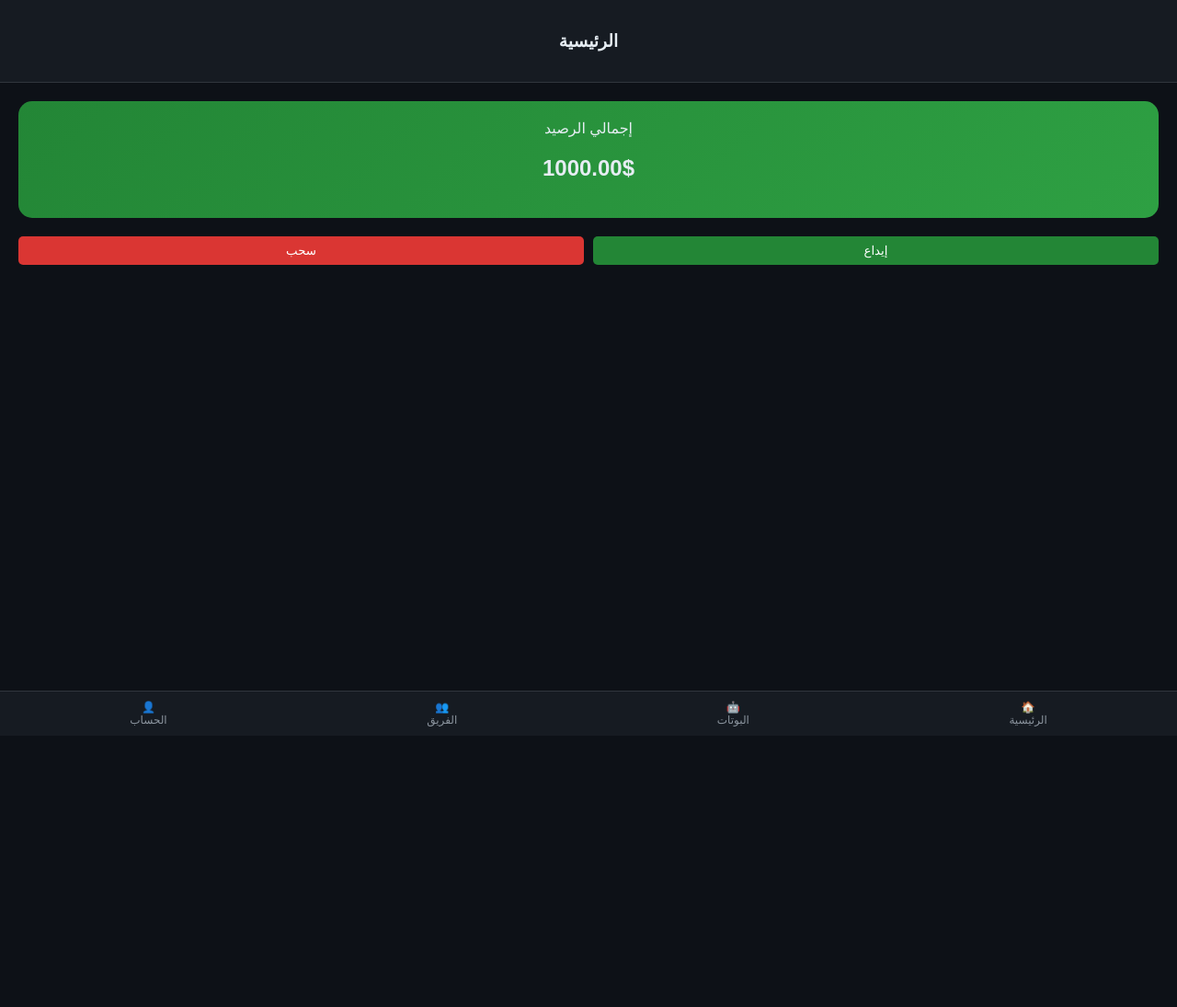
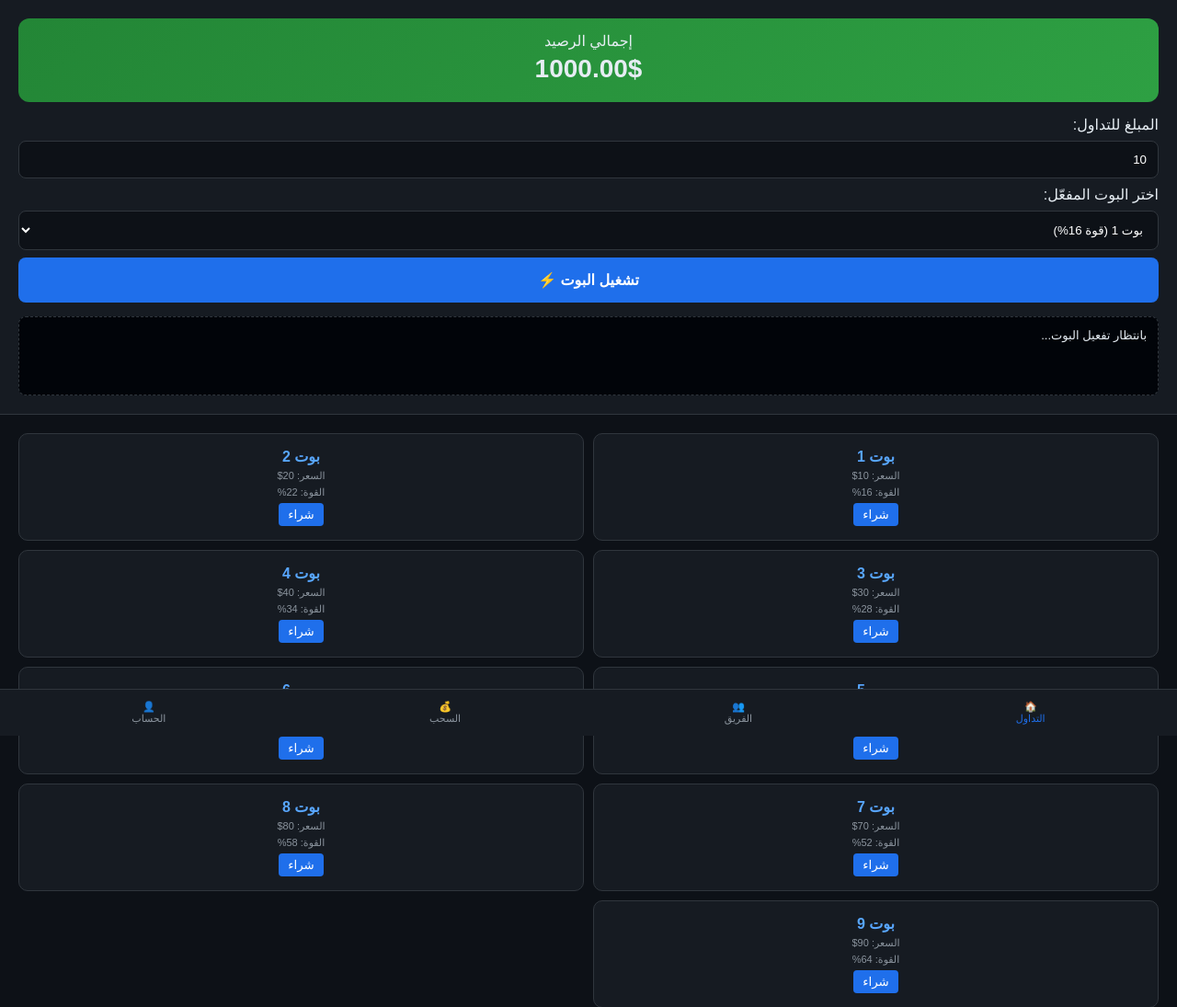
Before and after one commit to sbaknsskkssk/Sur, a website: page public/index.html in a window 1280 px wide. Shown: the top 1095 px of the page at 92% size. Before the commit the page ends 800 px from the top, so only its background shows below. Drawn offline with Linux system fonts and the light colour scheme.

Commit message:
Update index.html

```diff
--- a/public/index.html
+++ b/public/index.html
@@ -3,87 +3,103 @@
 <head>
     <meta charset="UTF-8">
     <meta name="viewport" content="width=device-width, initial-scale=1.0">
-    <title>Quantum AI Platform</title>
+    <title>Quantum AI - Trading</title>
     <style>
-        :root { --bg: #0d1117; --card: #161b22; --blue: #1f6feb; --green: #238636; --text: #e6edf3; }
-        body { background: var(--bg); color: var(--text); font-family: sans-serif; margin: 0; padding-bottom: 70px; }
-        .header { background: var(--card); padding: 15px; text-align: center; border-bottom: 1px solid #30363d; }
-        .page { display: none; padding: 20px; }
-        .active { display: block; }
+        :root { --bg: #0d1117; --card: #161b22; --blue: #1f6feb; --green: #238636; --red: #da3633; --text: #e6edf3; }
+        body { background: var(--bg); color: var(--text); font-family: sans-serif; margin: 0; padding-bottom: 80px; }
 
-        /* كروت البوتات */
-        .bot-card { background: var(--card); border-radius: 12px; padding: 15px; margin-bottom: 15px; border: 1px solid #30363d; display: flex; justify-content: space-between; align-items: center; }
-        .bot-info h4 { margin: 0; color: #58a6ff; }
-        .bot-info p { margin: 5px 0; font-size: 12px; color: #8b949e; }
-        .buy-btn { background: var(--blue); border: none; color: white; padding: 8px 15px; border-radius: 5px; cursor: pointer; }
+        .trade-section { padding: 20px; background: var(--card); border-bottom: 1px solid #30363d; }
+        .balance-card { background: linear-gradient(135deg, #238636, #2ea043); padding: 15px; border-radius: 12px; text-align: center; margin-bottom: 15px; }
+        .balance-card h2 { margin: 5px 0; font-size: 28px; }
 
-        /* شريط التنقل السفلي */
-        .nav-bar { position: fixed; bottom: 0; width: 100%; background: var(--card); display: flex; justify-content: space-around; padding: 10px 0; border-top: 1px solid #30363d; }
-        .nav-item { color: #8b949e; text-decoration: none; font-size: 12px; text-align: center; cursor: pointer; }
-        .nav-item.active-nav { color: var(--blue); }
+        input, select { width: 100%; padding: 12px; margin: 8px 0; background: #0d1117; border: 1px solid #30363d; color: white; border-radius: 8px; box-sizing: border-box; }
+        .activate-btn { width: 100%; padding: 15px; background: var(--blue); border: none; color: white; border-radius: 8px; font-weight: bold; cursor: pointer; font-size: 16px; }
 
-        .balance-box { background: linear-gradient(135deg, #238636, #2ea043); padding: 20px; border-radius: 15px; text-align: center; margin-bottom: 20px; }
-        input { width: 100%; padding: 10px; margin: 10px 0; background: #0d1117; border: 1px solid #30363d; color: white; border-radius: 5px; }
+        .log-box { margin-top: 15px; background: #010409; border: 1px dashed #30363d; padding: 12px; border-radius: 8px; min-height: 60px; font-size: 13px; }
+
+        /* قائمة البوتات الـ 9 */
+        .bots-grid { padding: 20px; display: grid; grid-template-columns: 1fr 1fr; gap: 10px; }
+        .bot-item { background: var(--card); padding: 15px; border-radius: 10px; border: 1px solid #30363d; text-align: center; }
+        .bot-item h4 { margin: 0; color: #58a6ff; }
+        .bot-item span { font-size: 11px; color: #8b949e; display: block; margin: 5px 0; }
+
+        .nav-bar { position: fixed; bottom: 0; width: 100%; background: var(--card); display: flex; justify-content: space-around; padding: 12px 0; border-top: 1px solid #30363d; }
+        .nav-item { color: #8b949e; font-size: 11px; text-align: center; cursor: pointer; }
+        .active-nav { color: var(--blue); }
     </style>
 </head>
 <body>
 
-    <div class="header">
-        <h3 id="page-title">الرئيسية</h3>
+    <div class="trade-section">
+        <div class="balance-card">
+            <span>إجمالي الرصيد</span>
+            <h2 id="main-balance">1000.00$</h2>
+        </div>
+
+        <label>المبلغ للتداول:</label>
+        <input type="number" id="trade-amount" placeholder="أدخل مبلغ الصفقة..." value="10">
+
+        <label>اختر البوت المفعّل:</label>
+        <select id="active-bot-select">
+            <option value="16">بوت 1 (قوة 16%)</option>
+            <option value="30">بوت 2 (قوة 30%)</option>
+            </select>
+
+        <button class="activate-btn" onclick="runTradeBot()">تشغيل البوت ⚡</button>
+
+        <div id="response-log" class="log-box">بانتظار تفعيل البوت...</div>
     </div>
 
-    <div id="home" class="page active">
-        <div class="balance-box">
-            <span>إجمالي الرصيد</span>
-            <h2 id="user-balance">1000.00$</h2>
+    <div id="market" class="bots-grid">
         </div>
-        <div style="display: flex; gap: 10px;">
-            <button class="buy-btn" style="flex: 1; background: var(--green);" onclick="showPage('deposit')">إيداع</button>
-            <button class="buy-btn" style="flex: 1; background: #da3633;" onclick="showPage('withdraw')">سحب</button>
-        </div>
-    </div>
-
-    <div id="trade" class="page">
-        <div id="bots-list">
-            <div class="bot-card">
-                <div class="bot-info">
-                    <h4>بوت المستوى 1</h4>
-                    <p>السعر: 10$ | صفقات: 2 يومياً | القوة: 16%</p>
-                </div>
-                <button class="buy-btn" onclick="buyBot(1, 10)">شراء</button>
-            </div>
-            </div>
-    </div>
-
-    <div id="team" class="page">
-        <h3>فريقك الاستثماري</h3>
-        <p>رابط الإحالة الخاص بك:</p>
-        <code id="ref-link">quantum.trade/ref/ali-salem</code>
-        <div class="bot-card" style="margin-top: 20px;">
-            <p>أعضاء الفريق: 0</p>
-            <p>أرباح الفريق: 0.00$</p>
-        </div>
-    </div>
 
     <div class="nav-bar">
-        <div class="nav-item" onclick="showPage('home')">🏠<br>الرئيسية</div>
-        <div class="nav-item" onclick="showPage('trade')">🤖<br>البوتات</div>
-        <div class="nav-item" onclick="showPage('team')">👥<br>الفريق</div>
-        <div class="nav-item" onclick="showPage('account')">👤<br>الحساب</div>
+        <div class="nav-item active-nav">🏠<br>التداول</div>
+        <div class="nav-item">👥<br>الفريق</div>
+        <div class="nav-item">💰<br>السحب</div>
+        <div class="nav-item">👤<br>الحساب</div>
     </div>
 
     <script>
-        function showPage(pageId) {
-            document.querySelectorAll('.page').forEach(p => p.classList.remove('active'));
-            document.getElementById(pageId).classList.add('active');
-            // تحديث العنوان
-            const titles = {home: 'الرئيسية', trade: 'سوق البوتات', team: 'نظام الإحالة', account: 'الملف الشخصي'};
-            document.getElementById('page-title').innerText = titles[pageId] || 'Quantum';
+        // توليد البوتات الـ 9 تلقائياً
+        const market = document.getElementById('market');
+        for(let i=1; i<=9; i++) {
+            const price = i * 10;
+            const power = 10 + (i * 6);
+            market.innerHTML += `
+                <div class="bot-item">
+                    <h4>بوت ${i}</h4>
+                    <span>السعر: ${price}$</span>
+                    <span>القوة: ${power}%</span>
+                    <button class="buy-btn" style="background:var(--blue); border:none; color:white; padding:5px 10px; border-radius:4px;" onclick="buyBot(${i}, ${price})">شراء</button>
+                </div>
+            `;
+        }
+
+        async function runTradeBot() {
+            const log = document.getElementById('response-log');
+            const amount = document.getElementById('trade-amount').value;
+            const power = document.getElementById('active-bot-select').value;
+
+            log.innerHTML = "جاري سحب الأسعار وتحليل السوق...";
+
+            try {
+                const res = await fetch('/api/trade', {
+                    method: 'POST',
+                    headers: {'Content-Type': 'application/json'},
+                    body: JSON.stringify({ amount: parseFloat(amount), botPower: parseInt(power) })
+                });
+                const data = await res.json();
+
+                setTimeout(() => {
+                    log.innerHTML = `<span style="color:${data.message.includes('✅') ? '#39d353' : '#f85149'}">${data.message}</span>`;
+                    document.getElementById('main-balance').innerText = data.newBalance + "$";
+                }, 1500);
+            } catch(e) { log.innerText = "خطأ في الاتصال بالسيرفر"; }
         }
 
         function buyBot(level, price) {
-            alert(`سيتم خصم ${price}$ لتفعيل بوت المستوى ${level}`);
-            // هنا نرسل طلب للسيرفر
+            alert(`طلب شراء بوت مستوى ${level} بمبلغ ${price}$ قيد المعالجة...`);
         }
     </script>
 </body>
```
